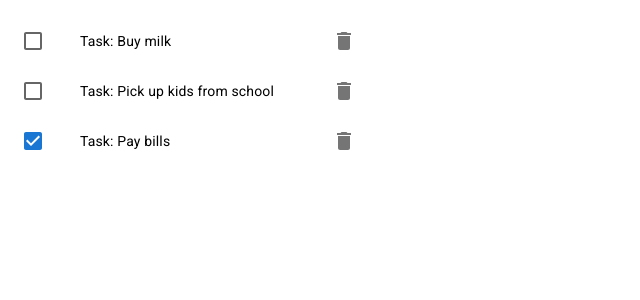
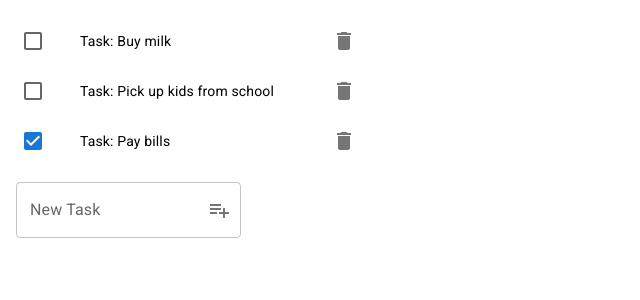
Before and after one commit to AgusBaez/beTask, a React (Vite) app in the folder beTask/: page / in a window 1280 px wide. Shown: the top 300 px of the page, without its empty margins (0-640 px from the left). Built offline with nearby package versions, Linux system fonts and the light colour scheme.

Commit message:
Chore: Reorganizar la estructura de los componentes que sean sobre Todos/Tasks en src/components/Todo
📦 Feat: Crear componente TaskForm para crear nuevos Todos/Tasks

```diff
--- a/beTask/src/components/task/TaskBox.jsx
+++ b/beTask/src/components/Todo/TaskBox.jsx
@@ -1,5 +1,3 @@
-import "./TaskBox.css";
-
 import ListItem from "@mui/material/ListItem";
 import ListItemButton from "@mui/material/ListItemButton";
 import ListItemIcon from "@mui/material/ListItemIcon";
--- /dev/null
+++ b/beTask/src/components/Todo/TaskForm.jsx
@@ -0,0 +1,59 @@
+import { useState } from "react";
+import Box from "@mui/material/Box";
+import IconButton from "@mui/material/IconButton";
+import InputAdornment from "@mui/material/InputAdornment";
+import PlaylistAddIcon from "@mui/icons-material/PlaylistAdd";
+import TextField from "@mui/material/TextField";
+
+const TaskForm = ({ addTask }) => {
+  const [formTask, setFormTask] = useState("");
+  const [error, setError] = useState(false);
+
+  const handleChange = (event) => {
+    setFormTask(event.target.value);
+
+    if (event.target.value.trim() !== "") {
+      setError(false);
+    }
+  };
+
+  const handleNewTask = (e) => {
+    e.preventDefault();
+    if (formTask.trim() === "") {
+      setError(true);
+      return;
+    }
+    addTask(formTask);
+    setFormTask("");
+  };
+
+  return (
+    <Box sx={{ display: "flex", flexWrap: "wrap" }}>
+      <form onSubmit={handleNewTask}>
+        <TextField
+          id="new-task"
+          label="New Task"
+          variant="outlined"
+          onChange={handleChange}
+          error={error}
+          helperText={error && "La tarea no puede estar vacía"}
+          value={formTask}
+          slotProps={{
+            input: {
+              endAdornment: (
+                <InputAdornment position="end">
+                  <IconButton aria-label="New task" edge="end" type="submit">
+                    <PlaylistAddIcon />
+                  </IconButton>
+                </InputAdornment>
+              ),
+            },
+          }}
+          sx={{ m: 1, width: "25ch" }}
+        />
+      </form>
+    </Box>
+  );
+};
+
+export default TaskForm;
--- a/beTask/src/components/TodoList.jsx
+++ b/beTask/src/components/TodoList.jsx
@@ -1,8 +1,7 @@
 import { useState } from "react";
-import "./TodoList.css";
-import TaskBox from "./task/TaskBox";
-
+import TaskBox from "./Todo/TaskBox";
 import List from "@mui/material/List";
+import TaskForm from "./Todo/TaskForm";
 
 const initialTask = [
   { id: 1, text: "Buy milk", completed: false },
@@ -28,7 +27,21 @@ function TodoList() {
     setTasks(newTasks);
   };
 
+  const addTask = (newTodo) => {
+    setTasks((prevTasks) => {
+      return [
+        ...prevTasks,
+        {
+          id: 8,
+          text: newTodo,
+          completed: false,
+        },
+      ];
+    });
+  };
+
   return (
+    <>
       <List sx={{ width: "100%", maxWidth: 360, bgcolor: "background.paper" }}>
         {tasks.map((task) => (
           <TaskBox
@@ -39,6 +52,8 @@ function TodoList() {
           />
         ))}
       </List>
+      <TaskForm addTask={addTask} />
+    </>
   );
 }
 
```
Also changed, not shown: beTask/src/components/TodoList.css (deleted), beTask/src/components/task/TaskBox.css (deleted). Lines whose indentation alone changed are shown as unchanged.
